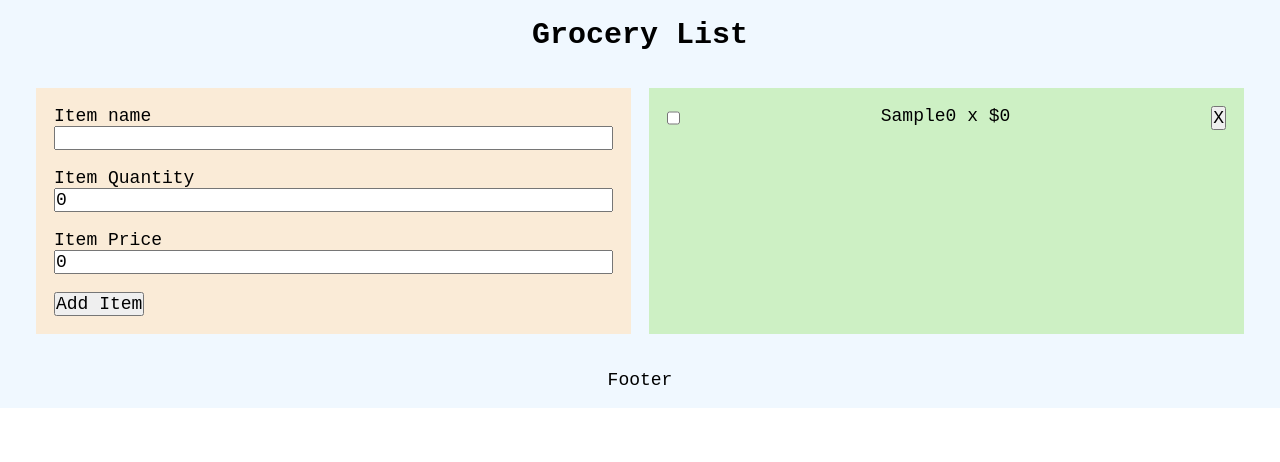
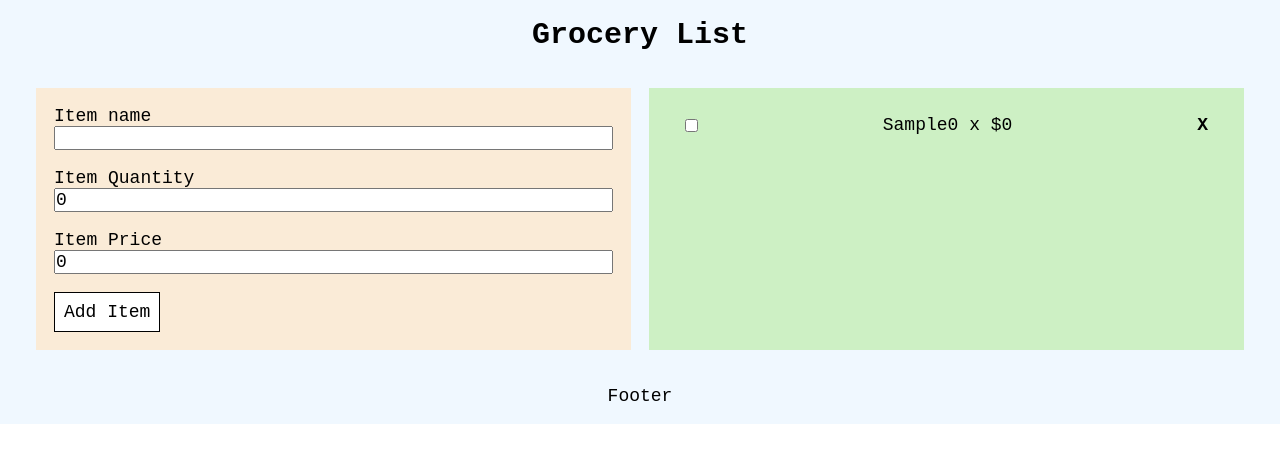
Before and after one commit to nabilkhmissi/ReactJs-first-app, a React (Create React App) app: page / in a window 1280 px wide. Both pictures are taken after typing "Sample" into the empty fields and a click on the button "Add Item". Shown: the top 462 px of the page. Built offline with nearby package versions, Linux system fonts and the light colour scheme.

Commit message:
update grocery list ui

```diff
--- a/src/components/grocery/grocery-list.js
+++ b/src/components/grocery/grocery-list.js
@@ -13,7 +13,9 @@ export default function GroceryList({ items, onDelete, handleDone }) {
           {e.quantity} x ${e.price}
         </div>
       )}
-      <button onClick={() => onDelete(e.id)}>X</button>
+      <button className="btn-light" onClick={() => onDelete(e.id)}>
+        X
+      </button>
     </li>
   ));
   if (items.length === 0) {
--- a/src/index.css
+++ b/src/index.css
@@ -23,6 +23,15 @@ h3 {
 
 button {
   cursor: pointer;
+  padding: 0.5rem;
+  background-color: white;
+  border: 1px solid black;
+}
+.btn-light {
+  padding: 0;
+  border: none;
+  background-color: transparent;
+  font-weight: bolder;
 }
 
 .container {
@@ -128,6 +137,12 @@ ul > li {
   display: flex;
   gap: 0.3rem;
   justify-content: space-between;
+  align-items: center;
+  padding: 0.5rem 1rem;
+}
+
+ul > li:nth-child(even) {
+  background-color: rgb(183, 220, 173);
 }
 .footer {
   text-align: center;
```
